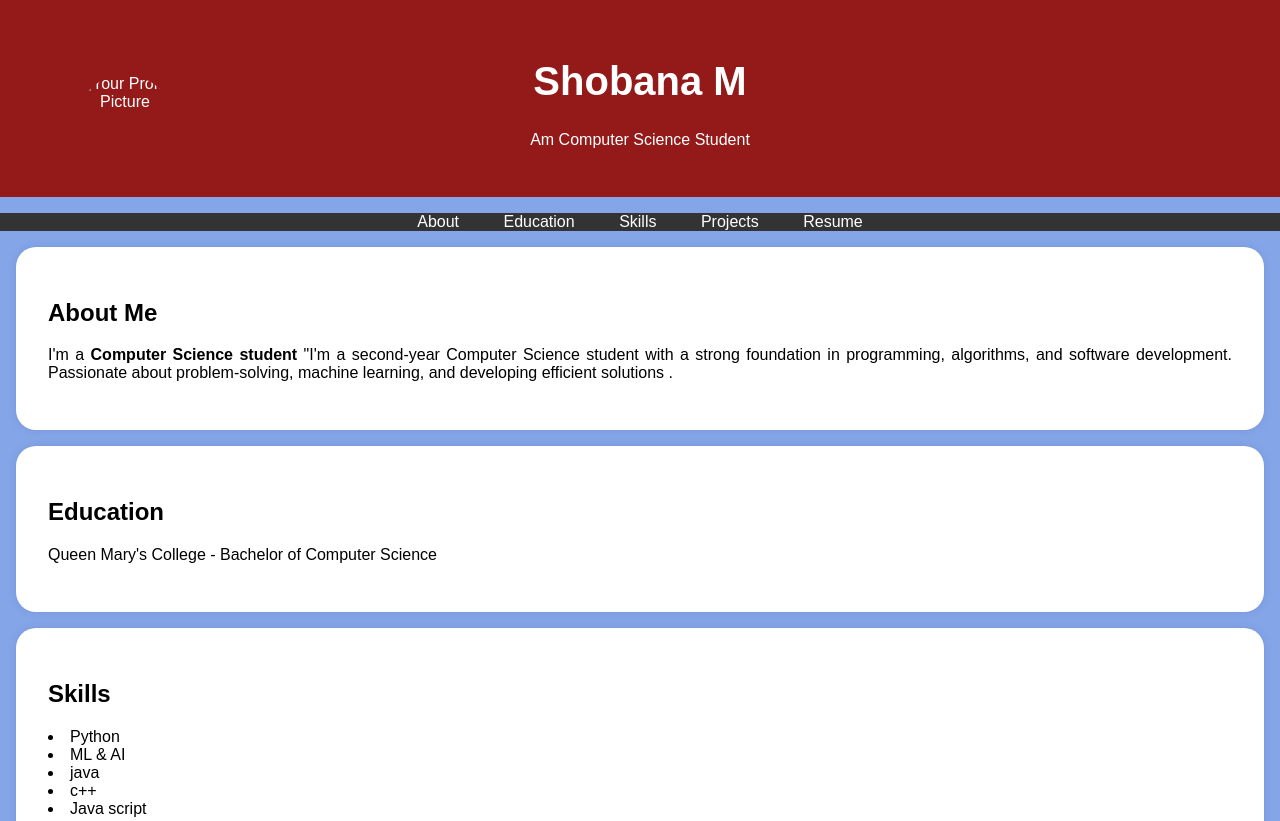
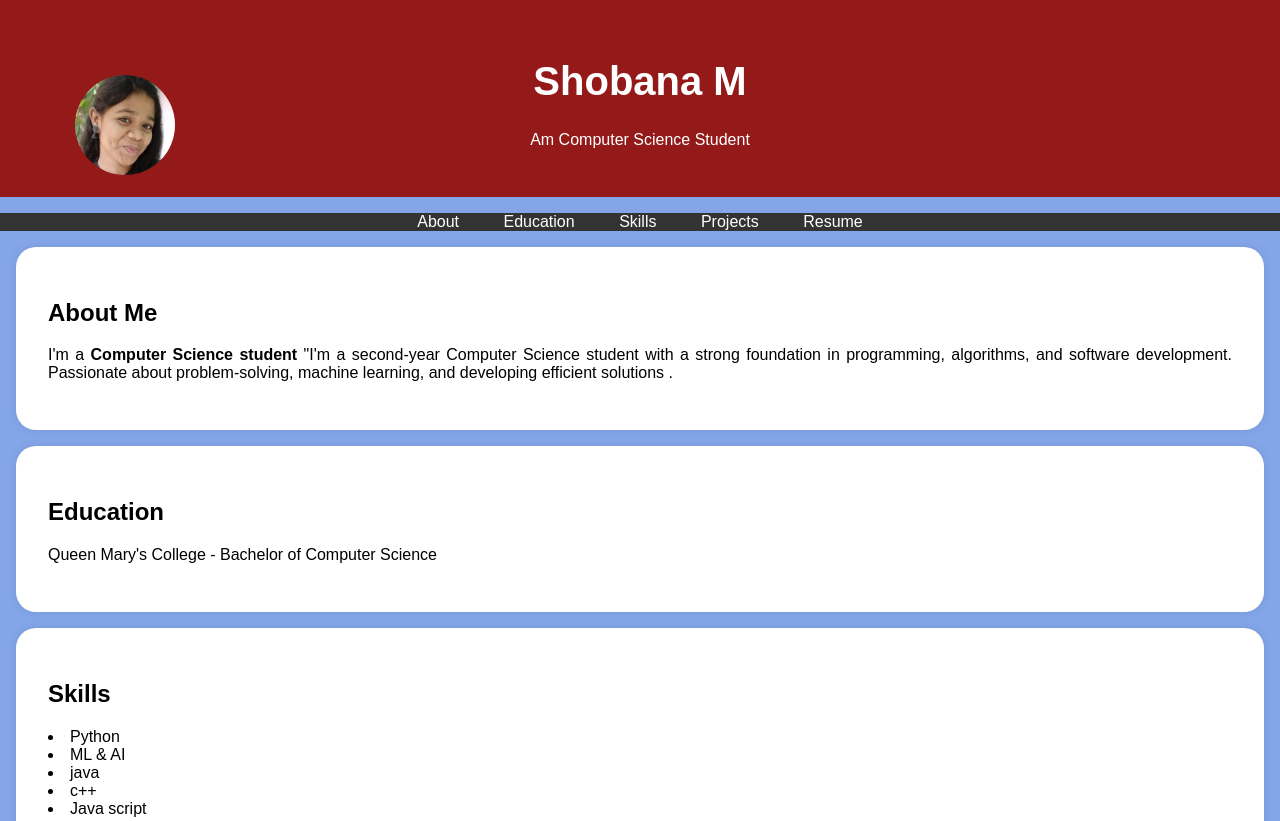
Before and after one commit to Shobana2006/Shobana, a plain HTML site: page index.html in a window 1280 px wide. Shown: the top 821 px of the page. Drawn offline with Linux system fonts and the light colour scheme.

Commit message:
Update index.html

```diff
--- a/index.html
+++ b/index.html
@@ -95,7 +95,7 @@
     <header>
         <div class="header-content">
             <!-- Add your profile picture here -->
-            <img src="/storage/emulated/0/portfolio/image2.jpg" alt="Your Profile Picture" class="profile-picture">
+            <img src="image2.jpg" alt="Your Profile Picture" class="profile-picture">
             <h1>Shobana M</h1>
             <p>Am Computer Science Student</p>
         </div>
```
